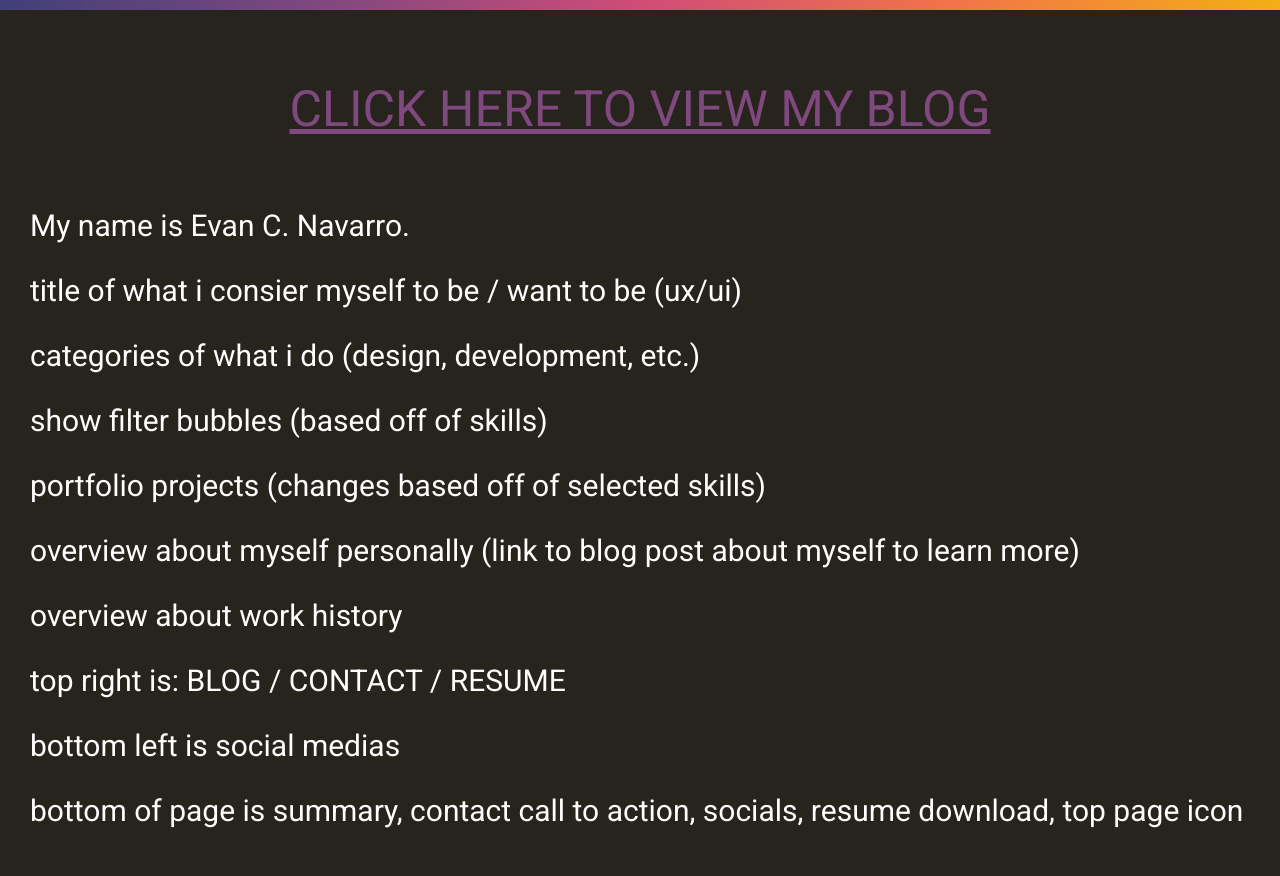
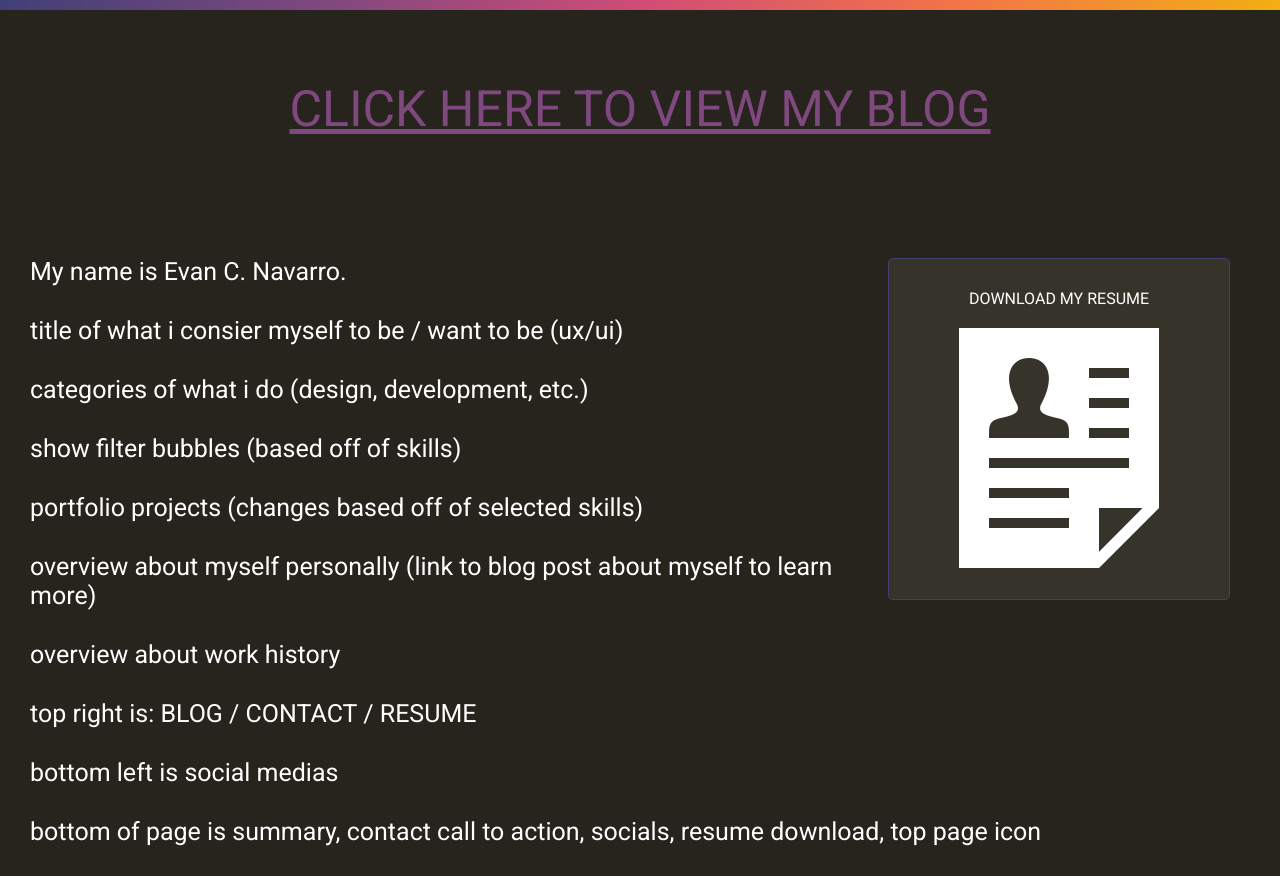
Before and after one commit to EvanCNavarro/EvanCNavarro.github.io, a plain HTML site: page index.html in a window 1280 px wide. Drawn offline with Linux system fonts and the light colour scheme.

Commit message:
Resume Download
Added a "download resume" option via html and stored PDF (generated by linkedin)

```diff
--- a/index.html
+++ b/index.html
@@ -21,10 +21,25 @@
 
         <!-- Google Fonts -->
         <link rel="stylesheet" href="https://fonts.googleapis.com/css2?family=Roboto">
+
+        <!-- Global site tag (gtag.js) - Google Analytics -->
+        <script async src="https://www.googletagmanager.com/gtag/js?id=G-JCQRP3ZRX2"></script>
+        <script>
+            window.dataLayer = window.dataLayer || [];
+            function gtag(){dataLayer.push(arguments);}
+            gtag('js', new Date());
+            gtag('config', 'G-JCQRP3ZRX2');
+        </script>
     </head>
     <body>
         <div id="loading-bar"></div>
         <div id="blog"><a id="blog-link" href="https://blog.ecn.dev/">CLICK HERE TO VIEW MY BLOG</a></div>
+        <a class="resume" id="resume-link" href="./EvanCNavarro_Resume.pdf" download>
+            <div class="resume" id="resume-block">
+                    <p class="resume">DOWNLOAD MY RESUME</p>
+                    <img class="resume" src="./icons/iconmonstr-cv-1-240.png" alt="Resume Icon">
+            </div>
+        </a>
         <div id="name">My name is Evan C. Navarro.</div>
         <div id="name">title of what i consier myself to be / want to be (ux/ui)</div>
         <div id="name">categories of what i do (design, development, etc.)</div>
--- a/style.css
+++ b/style.css
@@ -21,7 +21,7 @@
 
 #name {
     margin: 30px;
-    font-size: 30px;
+    font-size: 25px;
 }
 
 #blog {
@@ -37,3 +37,27 @@
 #blog-link:hover {
     color: #f2af13;
 }
+
+#resume-block {
+    width: 300px;
+    height: 300px;
+    border: 1px solid #404077;
+    border-radius: 5px;
+    margin: 50px;
+    padding: 20px;
+    float: right;
+}
+
+#resume-block:hover {
+    border: 1px solid #7f487f;
+    border-radius: 5px;
+}
+
+#resume-link * {
+    background-color: #36332a;
+}
+
+.resume {
+    text-align: center;
+    margin: 10px;
+}
```
Also changed, not shown: icons/iconmonstr-cv-1-240.png (added), 1 other file.
